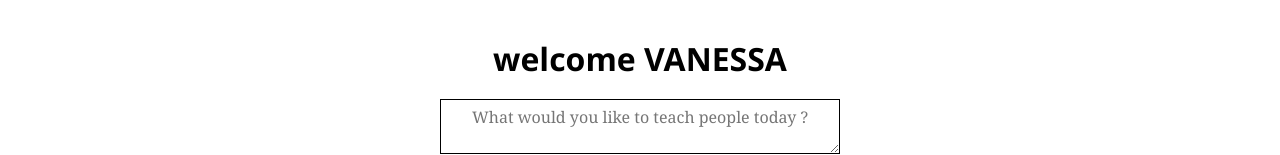
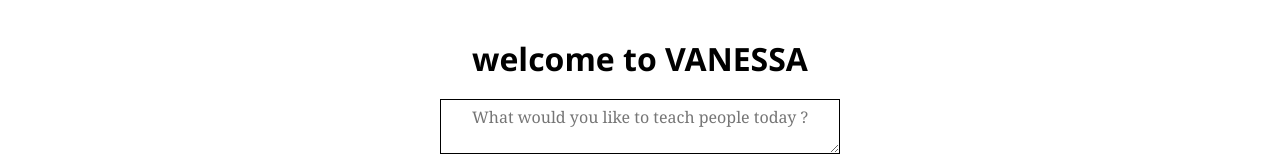
Before and after one commit to ademolaoduguwa/vanessademo, a React (Create React App) app: page / in a window 1280 px wide. Shown: the part 152-307 px from the top of the page. Built offline with nearby package versions, Linux system fonts and the light colour scheme; no server answers.

Commit message:
general use

```diff
--- a/src/components/Username.js
+++ b/src/components/Username.js
@@ -10,7 +10,7 @@ const Username = ({name}) => { //destructuring
     return (
         <div className =''>
             <div>
-                <h1 className =''>{ 'welcome ' + name[0].firstname.toUpperCase() }</h1>
+                <h1 className =''>{ 'welcome to ' + name[0].firstname.toUpperCase() }</h1>
           </div>
         </div>
     );
```
